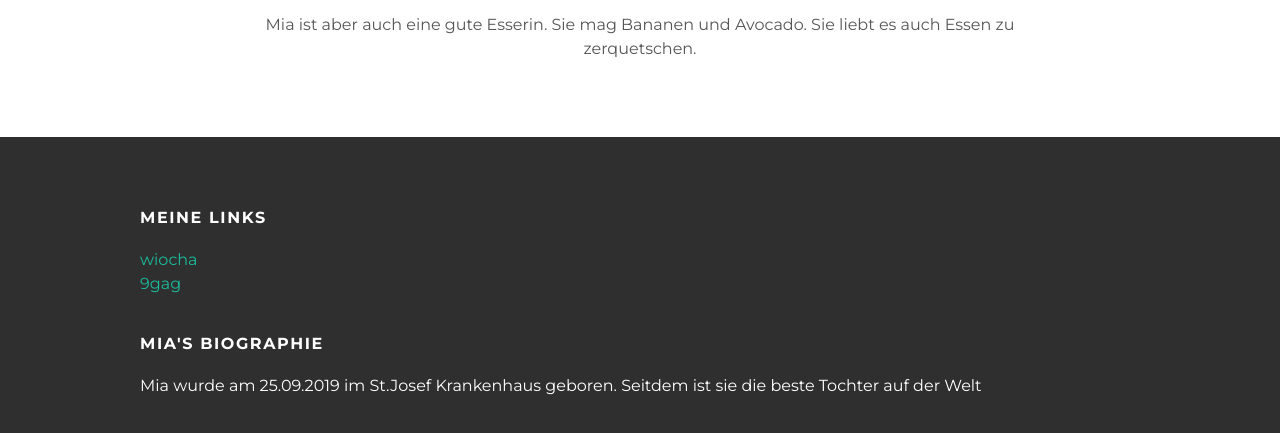
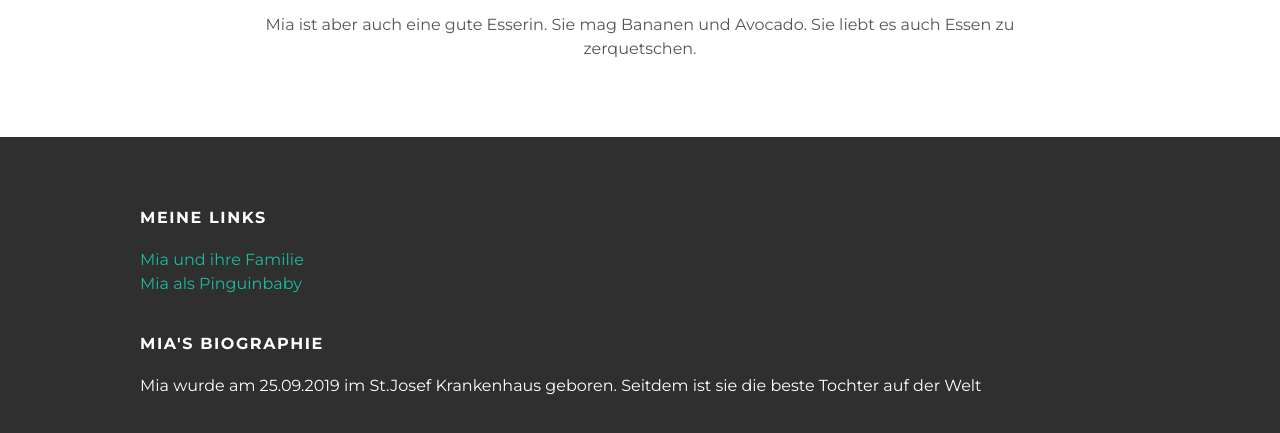
Before and after one commit to baludebear/balu.github.io, a plain HTML site: page about.html in a window 1280 px wide. Shown: the part 723-1156 px from the top of the page. Drawn offline with Linux system fonts and the light colour scheme.

Commit message:
Update about.html

```diff
--- a/about.html
+++ b/about.html
@@ -33,9 +33,9 @@
         <div class="column">
           <h4>Meine Links</h4>
           <p>
-            <a href="https://www.wiocha.pl">wiocha</a>
+            <a href="https://i.pinimg.com/originals/e3/f2/ee/e3f2ee6d9d847a71b2f3f29f556818a8.jpg">Mia und ihre Familie</a>
             <br>
-<a href="http://www.9gag.com">9gag</a>
+<a href="https://encrypted-tbn0.gstatic.com/images?q=tbn%3AANd9GcQBxyslvzmLVDbWQBVuQiM_hJAQM6qx5jGHFRFbpcgCQ6M-1Csj&usqp=CAU">Mia als Pinguinbaby</a>
           </p>
         </div>
         <div class="column">
```
